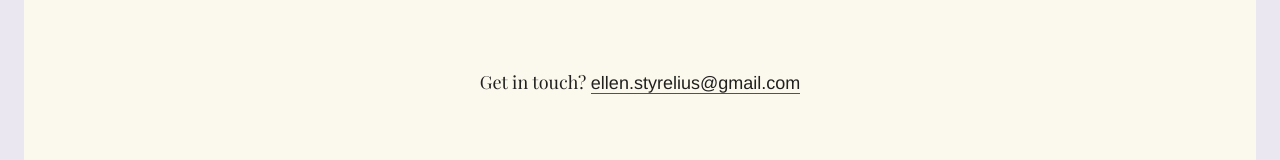
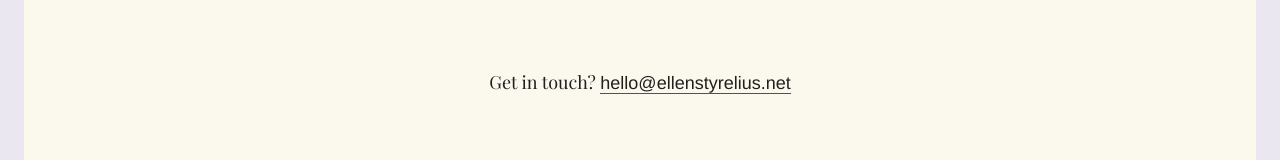
Before and after one commit to styrelius/about-me, a React (Create React App) app: page / in a window 1280 px wide. Shown: the part 530-690 px from the top of the page. Built offline with nearby package versions, Linux system fonts and the light colour scheme.

Commit message:
Change email address in get-in-touch.jsx.

```diff
--- a/src/components/get-in-touch.jsx
+++ b/src/components/get-in-touch.jsx
@@ -33,8 +33,7 @@ export function GetInTouch() {
   return (
     <Container>
       <Text>
-        Get in touch?{' '}
-        <EMail href="mailto:ellen.styrelius@gmail.com">ellen.styrelius@gmail.com</EMail>
+        Get in touch? <EMail href="mailto:hello@ellenstyrelius.net">hello@ellenstyrelius.net</EMail>
       </Text>
     </Container>
   )
```
